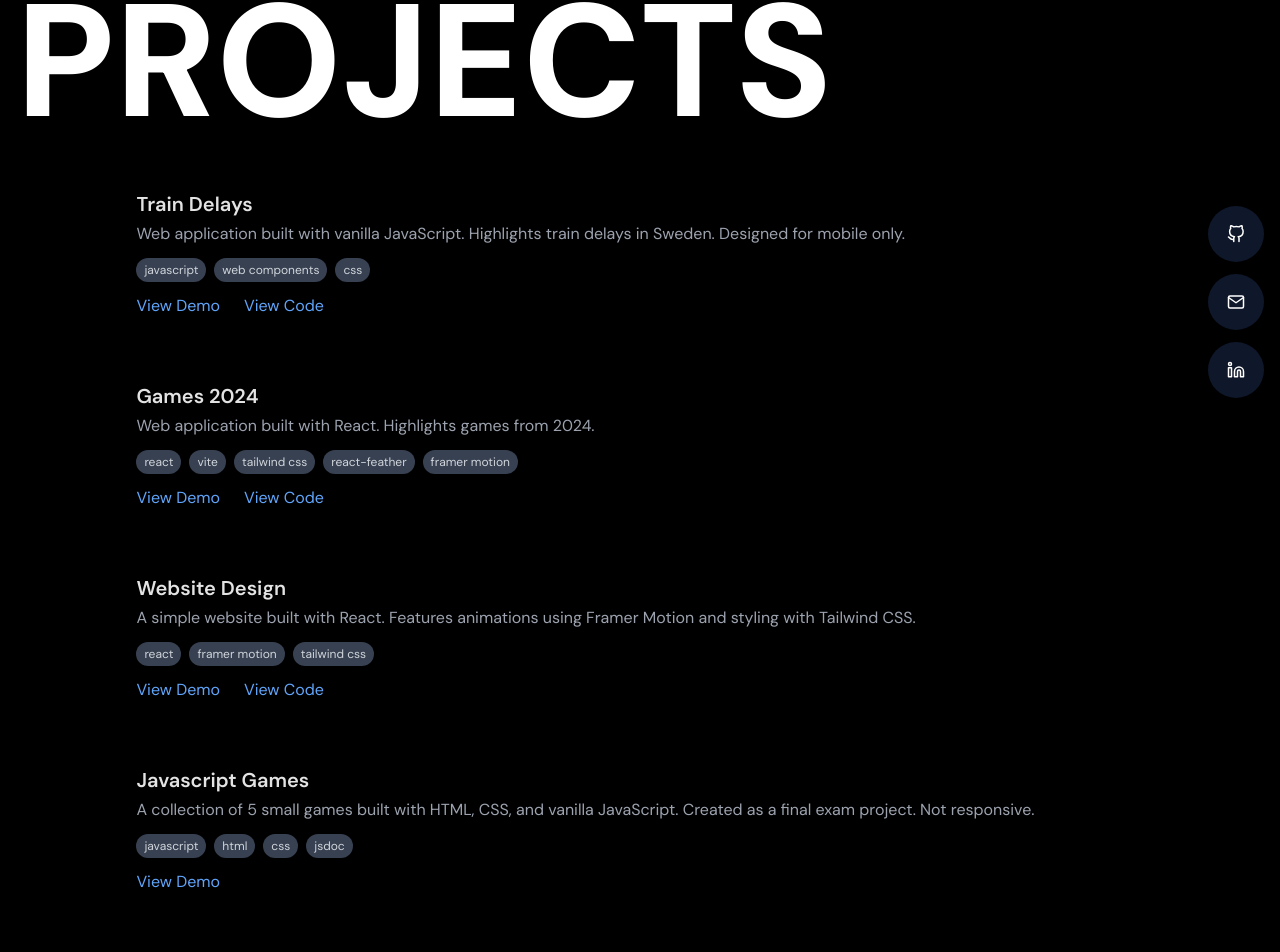
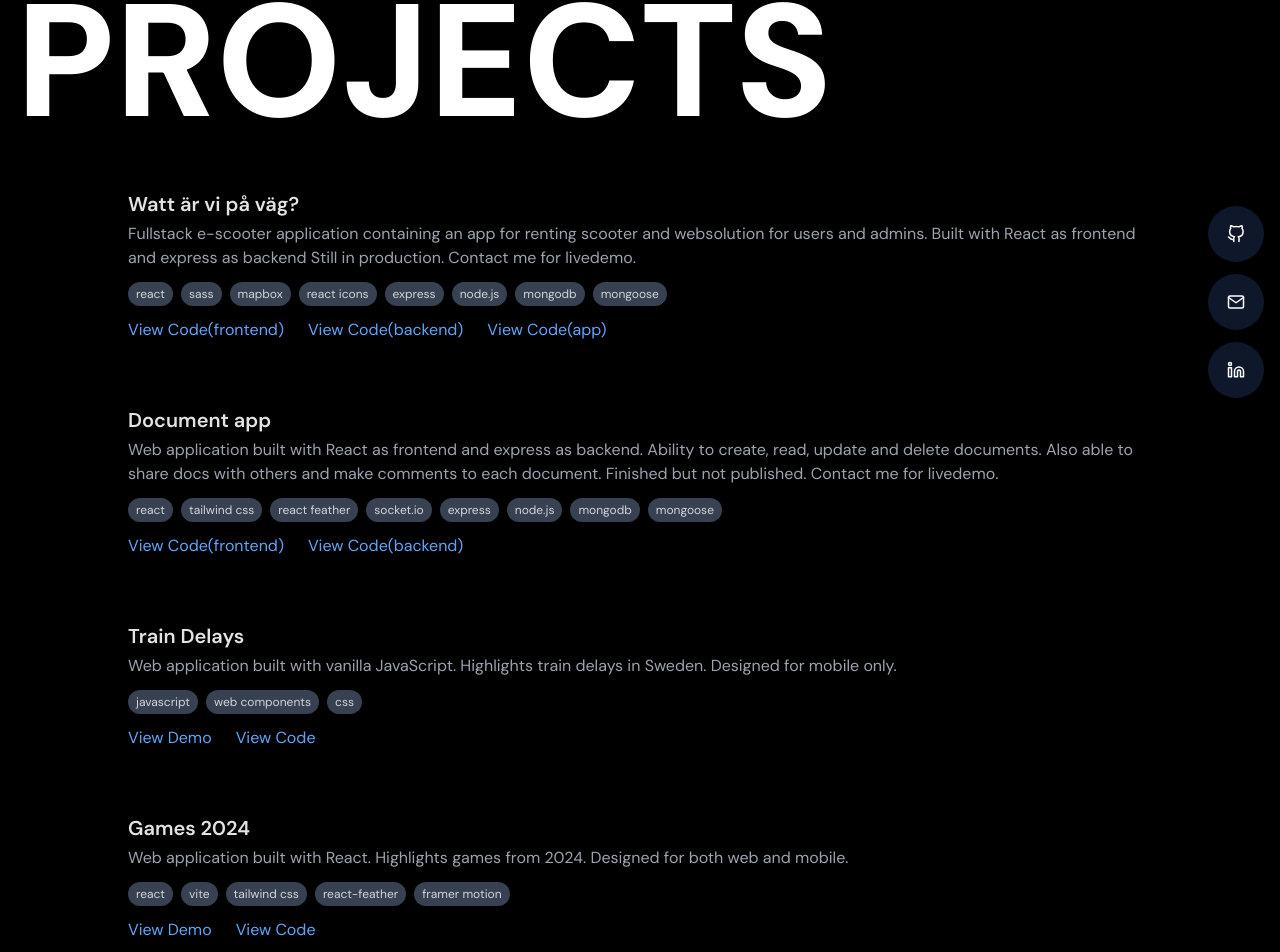
Before and after one commit to jkberiksson/portfolio, a React (Vite) app: page /projects in a window 1280 px wide. Shown: the part 98-1050 px from the top of the page. Built offline with nearby package versions, Linux system fonts and the light colour scheme.

Commit message:
Add new projects and update descriptions with deployment details

```diff
--- a/src/data/data.js
+++ b/src/data/data.js
@@ -1,4 +1,21 @@
 export const projects = [
+    {
+        title: 'Watt är vi på väg?',
+        description:
+            'Fullstack e-scooter application containing an app for renting scooter and  websolution for users and admins. Built with React as frontend and express as backend Still in production. Contact me for livedemo.',
+        repo1: 'https://github.com/Wattarvipavag/vteam14-frontend',
+        repo2: 'https://github.com/Wattarvipavag/vteam14-backend',
+        repo3: 'https://github.com/Wattarvipavag/vteam14-app',
+        tags: ['react', 'sass', 'mapbox', 'react icons', 'express', 'node.js', 'mongodb', 'mongoose'],
+    },
+    {
+        title: 'Document app',
+        description:
+            'Web application built with React as frontend and express as backend. Ability to create, read, update and delete documents. Also able to share docs with others and make comments to each document. Finished but not published. Contact me for livedemo.',
+        repo1: 'https://github.com/jkberiksson/jsramverkHT24-frontend',
+        repo2: 'https://github.com/PatrikArvius/jsramverkHT24',
+        tags: ['react', 'tailwind css', 'react feather', 'socket.io', 'express', 'node.js', 'mongodb', 'mongoose'],
+    },
     {
         title: 'Train Delays',
         description: 'Web application built with vanilla JavaScript. Highlights train delays in Sweden. Designed for mobile only.',
@@ -8,14 +25,15 @@ export const projects = [
     },
     {
         title: 'Games 2024',
-        description: 'Web application built with React. Highlights games from 2024.',
+        description: 'Web application built with React. Highlights games from 2024. Designed for both web and mobile.',
         link: 'https://jkberiksson-popgames2024.netlify.app/',
         repo: 'https://github.com/jkberiksson/games',
         tags: ['react', 'vite', 'tailwind css', 'react-feather', 'framer motion'],
     },
     {
         title: 'Website Design',
-        description: 'A simple website built with React. Features animations using Framer Motion and styling with Tailwind CSS.',
+        description:
+            'A simple website built with React. Features animations using Framer Motion and styling with Tailwind CSS. Designed for web only.',
         link: 'https://jkberiksson-serenita-website-design.netlify.app/',
         repo: 'https://github.com/jkberiksson/Serenita-website-design',
         tags: ['react', 'framer motion', 'tailwind css'],
@@ -23,33 +41,36 @@ export const projects = [
     {
         title: 'Javascript Games',
         description:
-            'A collection of 5 small games built with HTML, CSS, and vanilla JavaScript. Created as a final exam project. Not responsive.',
+            'A collection of 5 small games built with HTML, CSS, and vanilla JavaScript. Created as a final exam project. Designed for web only.',
         link: 'https://www.student.bth.se/~jaei23/dbwebb-kurser/js/me/public/kmom10.html',
         tags: ['javascript', 'html', 'css', 'jsdoc'],
     },
     {
         title: 'Portfolio Design',
         description:
-            'A portfolio site to practice CSS skills. Built with the Pico CMS and Twig template engine, using Sass for styling and Markdown for content.',
+            'A portfolio site to practice CSS skills. Built with the Pico CMS and Twig template engine, using Sass for styling and Markdown for content. Designed for both web and mobile.',
         link: 'https://www.student.bth.se/~jaei23/dbwebb-kurser/design/me/kmom10/',
         tags: ['html', 'css', 'sass', 'pico', 'twig', 'markdown'],
     },
     {
         title: 'Flask Spellchecker App',
-        description: 'A Flask app that checks words against a dictionary. Users can switch to other dictionaries with more words.',
+        description:
+            'A Flask app that checks words against a dictionary. Users can switch to other dictionaries with more words. Designed for web only.',
         link: 'https://www.student.bth.se/~jaei23/dbwebb-kurser/oopython/me/kmom10/spellchecker/app.cgi',
         tags: ['python', 'flask', 'html', 'css'],
     },
     {
         title: 'Weather App',
-        description: 'A React app for checking weather updates. Built with Framer Motion for animations and Tailwind CSS for styling.',
+        description:
+            'A React app for checking weather updates. Built with Framer Motion for animations and Tailwind CSS for styling. Designed for both web and mobile.',
         link: 'https://jkberiksson-weather.netlify.app/',
         repo: 'https://github.com/jkberiksson/weather',
         tags: ['react', 'framer motion', 'tailwind css', 'react icons'],
     },
     {
         title: 'Food App',
-        description: 'A React app to browse recipes. Includes navigation with React Router DOM and animations with Framer Motion.',
+        description:
+            'A React app to browse recipes. Includes navigation with React Router DOM and animations with Framer Motion. Designed for both web and mobile.',
         link: 'https://jkberiksson-food.netlify.app/',
         repo: 'https://github.com/jkberiksson/food',
         tags: ['react', 'framer-motion', 'styled components', 'react feather', 'react router dom'],
@@ -57,7 +78,7 @@ export const projects = [
     {
         title: 'Image Gallery App',
         description:
-            'An image gallery app built with React. Uses Framer Motion for animations and Styled Components for CSS. Not responsive.',
+            'An image gallery app built with React. Uses Framer Motion for animations and Styled Components for CSS. Not responsive. Designed for web only.',
         link: 'https://jkberiksson-image-gallery.netlify.app/',
         repo: 'https://github.com/jkberiksson/image-gallery',
         tags: ['react', 'framer motion', 'styled components', 'feather icons'],
--- a/src/pages/Projects.jsx
+++ b/src/pages/Projects.jsx
@@ -16,7 +16,7 @@ export default function Projects() {
             </motion.div>
 
             {/* Project List */}
-            <div className='flex flex-col gap-16 mb-12 lg:self-center'>
+            <div className='flex flex-col gap-16 mb-12 max-w-5xl mx-auto'>
                 {projects.map((project, index) => (
                     <motion.div
                         key={index}
@@ -40,9 +40,46 @@ export default function Projects() {
                                 ))}
                             </div>
                             <div className='flex gap-6 mt-3'>
-                                <a href={project.link} target='_blank' rel='noopener noreferrer' className='text-blue-400 hover:underline'>
-                                    View Demo
-                                </a>
+                                {project.link && (
+                                    <a
+                                        href={project.link}
+                                        target='_blank'
+                                        rel='noopener noreferrer'
+                                        className='text-blue-400 hover:underline'>
+                                        View Demo
+                                    </a>
+                                )}
+
+                                {project.repo1 && (
+                                    <a
+                                        href={project.repo1}
+                                        target='_blank'
+                                        rel='noopener noreferrer'
+                                        className='text-blue-400 hover:underline'>
+                                        View Code(frontend)
+                                    </a>
+                                )}
+
+                                {project.repo2 && (
+                                    <a
+                                        href={project.repo2}
+                                        target='_blank'
+                                        rel='noopener noreferrer'
+                                        className='text-blue-400 hover:underline'>
+                                        View Code(backend)
+                                    </a>
+                                )}
+
+                                {project.repo3 && (
+                                    <a
+                                        href={project.repo3}
+                                        target='_blank'
+                                        rel='noopener noreferrer'
+                                        className='text-blue-400 hover:underline'>
+                                        View Code(app)
+                                    </a>
+                                )}
+
                                 {project.repo && (
                                     <a
                                         href={project.repo}
```
